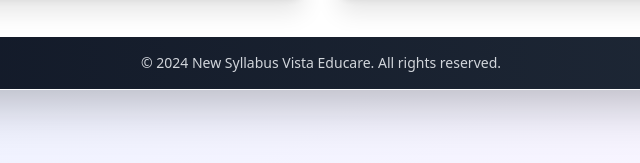
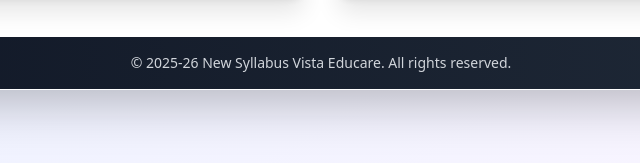
Before and after one commit to staff14vista/syllabus, a plain HTML site: page index.html in a window 1280 px wide. Shown: the part 625-788 px from the top of the page, 319-959 px from the left. Drawn offline with nearby package versions, Linux system fonts and the light colour scheme.

Commit message:
Update index.html
Footer changed

```diff
--- a/index.html
+++ b/index.html
@@ -85,7 +85,7 @@
 
             <!-- Footer -->
             <div class="bg-gradient-to-r from-gray-900 to-gray-800 text-center text-gray-300 text-xs sm:text-sm py-4">
-                © 2024 New Syllabus Vista Educare. All rights reserved.
+                © 2025-26 New Syllabus Vista Educare. All rights reserved.
             </div>
         </div>
     </div>
```
